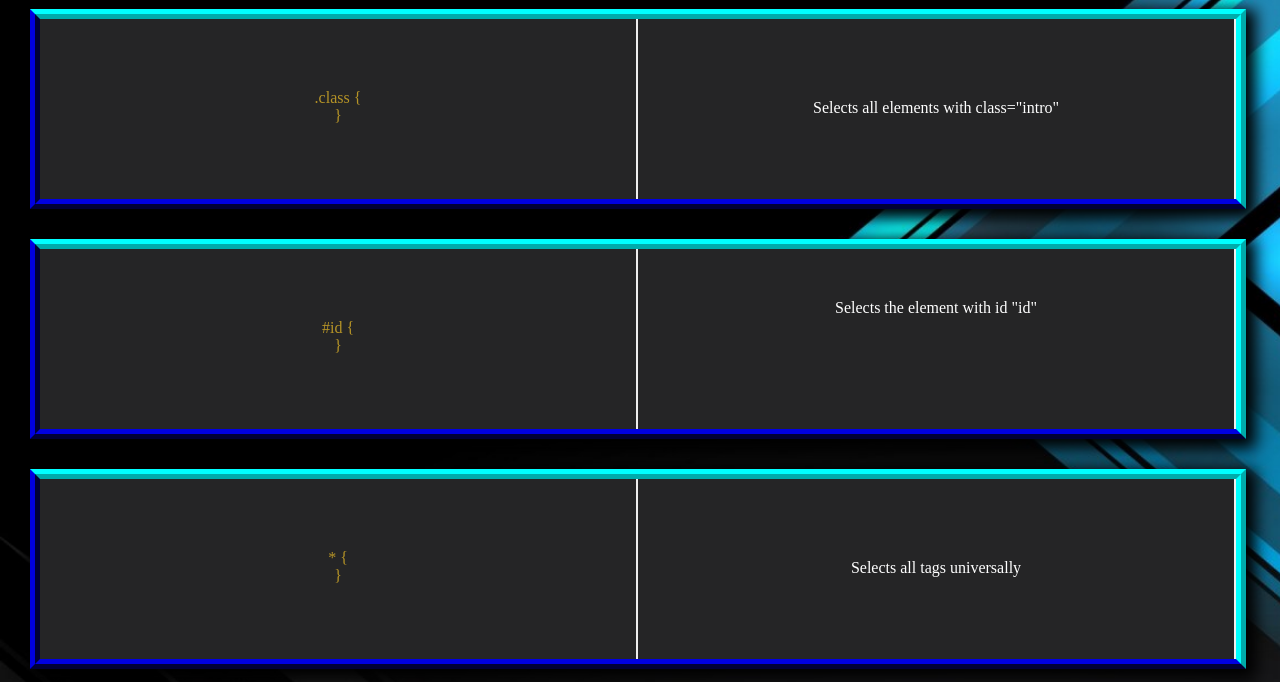
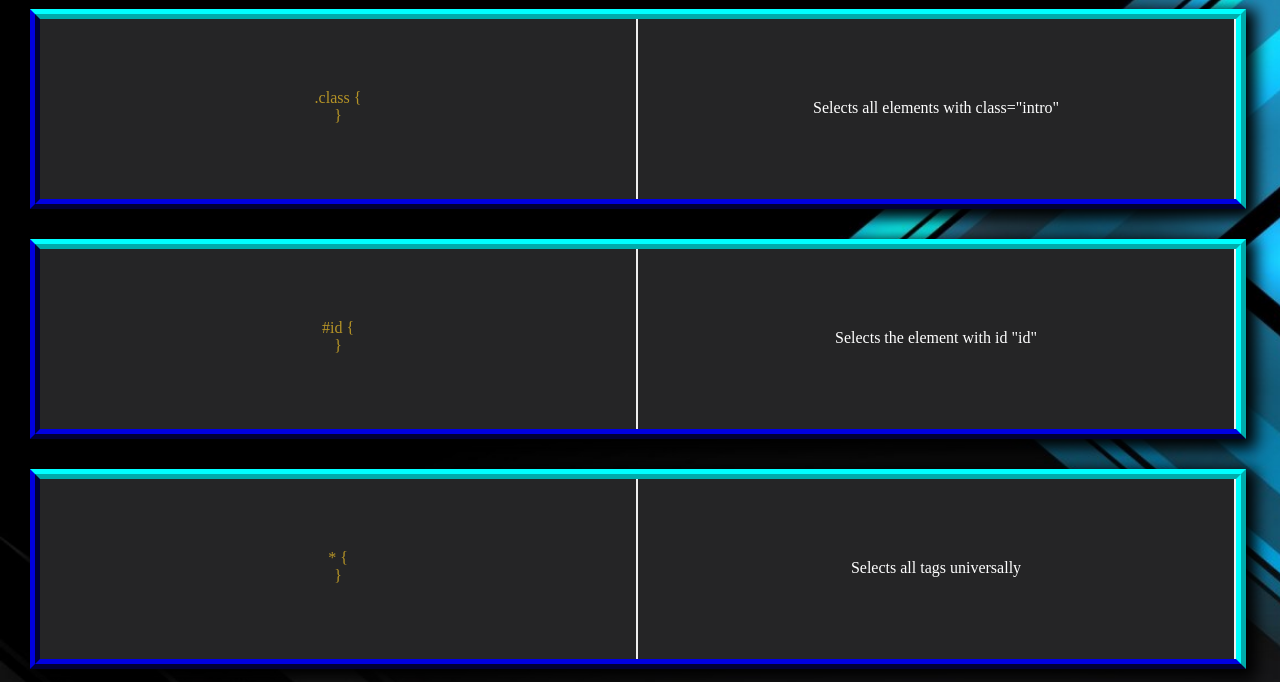
Before and after one commit to diegoallies/first-task, a plain HTML site: page css.html in a window 1280 px wide. Shown: the part 118-800 px from the top of the page. Drawn offline with Linux system fonts and the light colour scheme.

Commit message:
centered

```diff
--- a/css.html
+++ b/css.html
@@ -56,7 +56,7 @@
         </p>
 
     </div>
-    <div class="righthalf" id=""> <p class="righttxt">	Selects the element with id "id"</p>
+    <div class="righthalf" id="idg"> <p class="righttxt" id="idg">	Selects the element with id "id"</p>
 
     </div>
 
--- a/css/main.css
+++ b/css/main.css
@@ -177,3 +177,7 @@ p {
 h1 {
     color: white;
 }
+
+#idg {
+    padding-top: 40px;
+}
```
